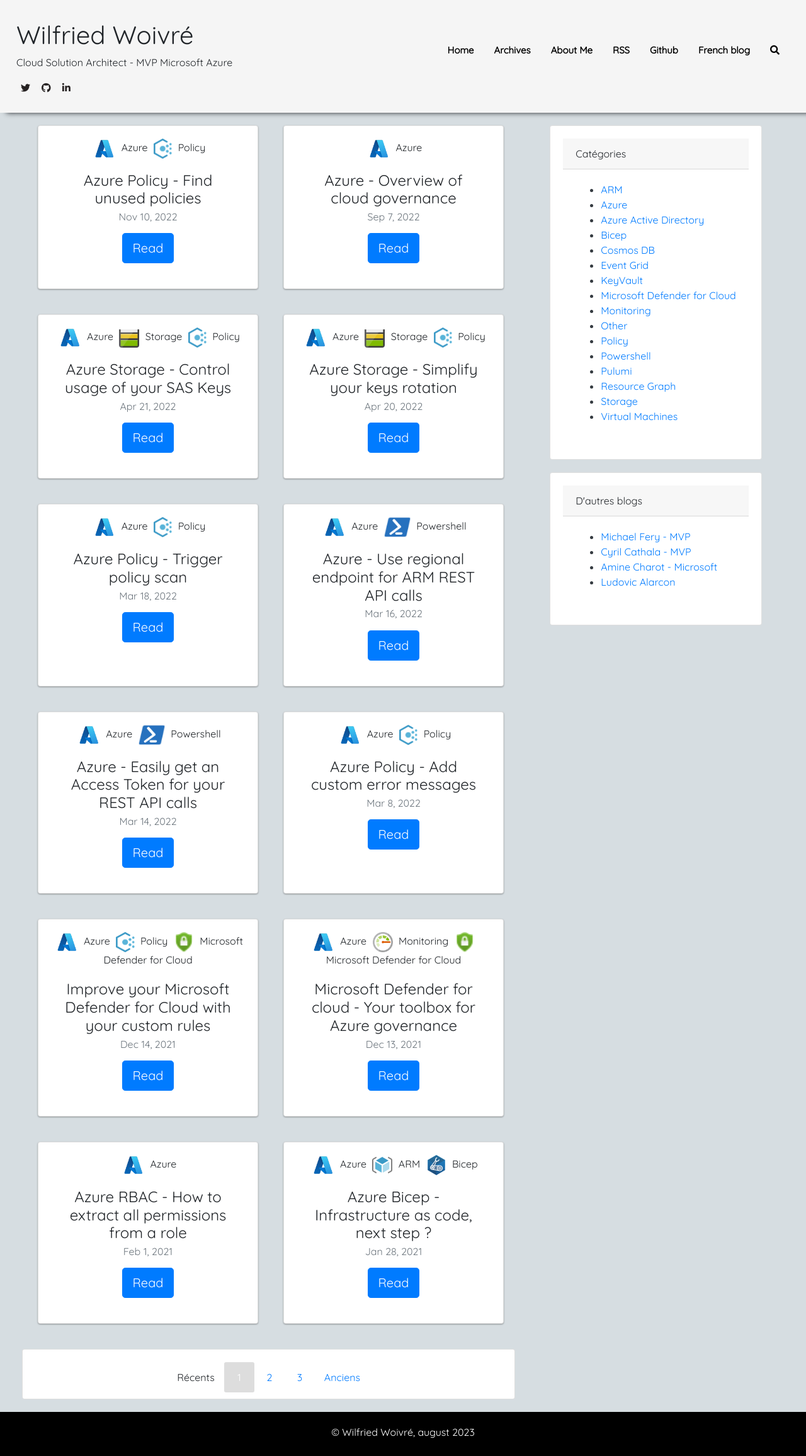
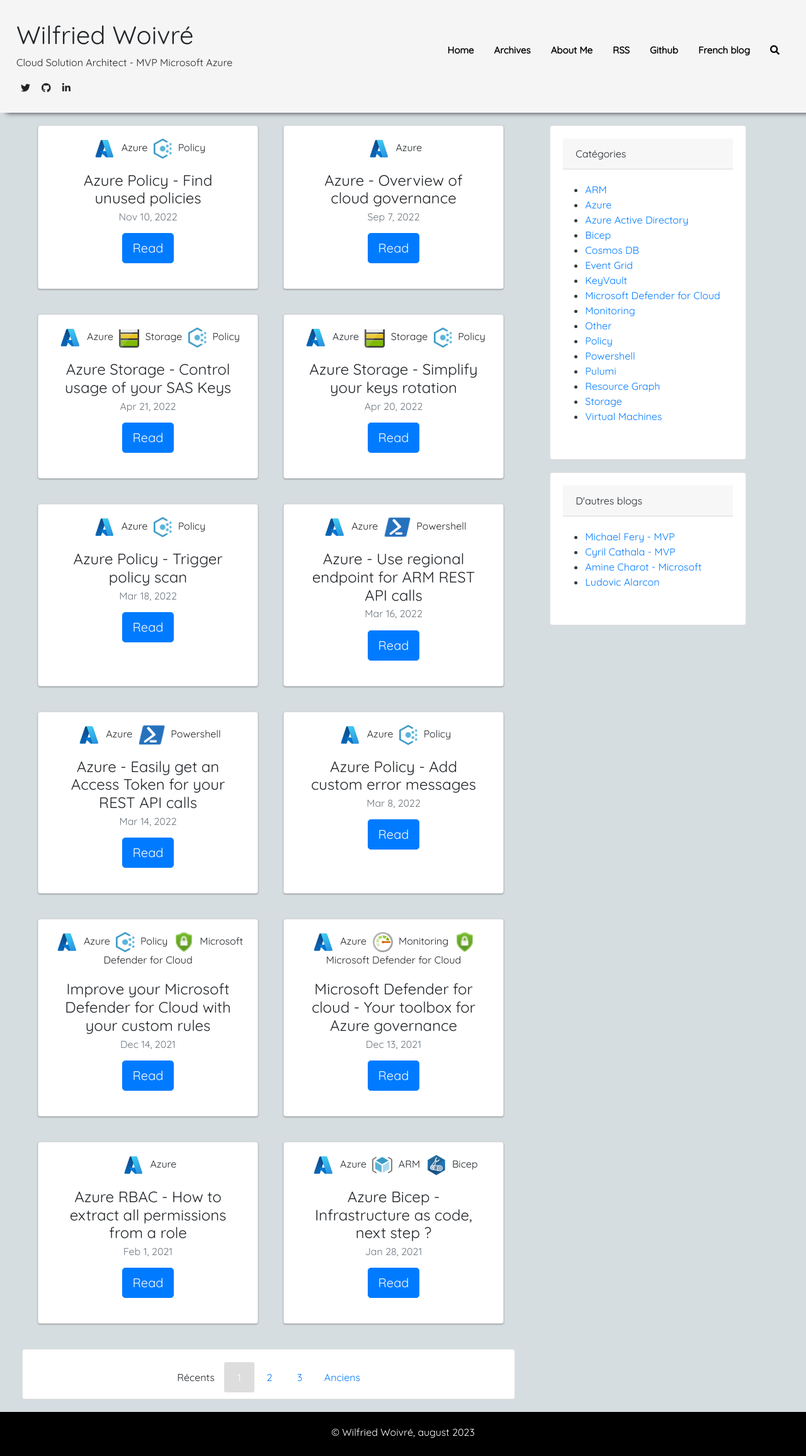
Before and after one commit to wilfriedwoivre/wilfriedwoivre.en.github.io, a Jekyll site: the page built from index.html, in a window 1280 px wide. Shown: the whole page at 63% size. Built offline with Jekyll 4.4.1, drawn with Linux system fonts in a browser that asks for light colours; nearby versions of some CDN libraries; the list of posts is cut into pages by our own code.

Commit message:
Update style

```diff
--- a/_includes/sidebar.html
+++ b/_includes/sidebar.html
@@ -2,7 +2,7 @@
     <div class="card">
         <div class="card-header">Catégories </div>
         <div class="card-body text-dark">
-            <ul>
+            <ul class="list-tag-head">
                 {%- include categories.html -%}
             </ul>
         </div>
@@ -10,7 +10,7 @@
     <div class="card">
         <div class="card-header">D'autres blogs </div>
         <div class="card-body text-dark">
-            <ul>
+            <ul class="list-tag-head">
                 {%- include links-list.html -%}
             </ul>
         </div>
--- a/assets/css/site.css
+++ b/assets/css/site.css
@@ -94,3 +94,7 @@
         width: auto;
     }
 }
+
+.list-tag-head {
+    padding-inline-start: 15px;
+}
```
